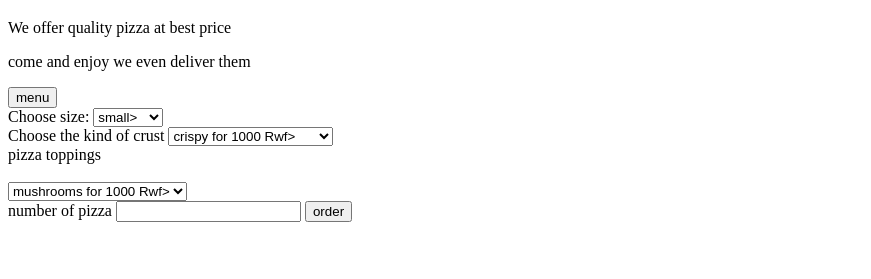
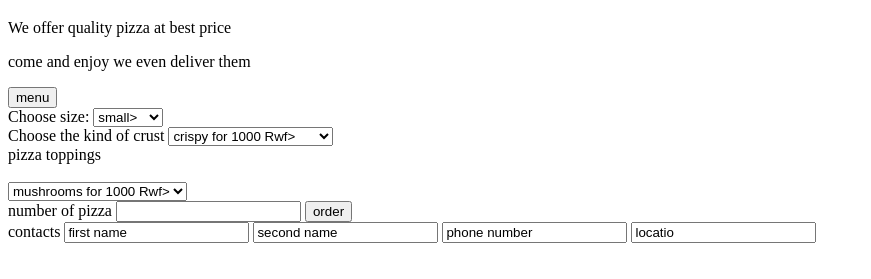
Before and after one commit to sandrineTuyizere/pizza-shop, a plain HTML site: page index.html in a window 1280 px wide. Shown: the part 61-340 px from the top of the page, without its empty margins (0-871 px from the left). Drawn offline with Linux system fonts and the light colour scheme.

Commit message:
adding a label for contacts in html

```diff
--- a/index.html
+++ b/index.html
@@ -42,5 +42,12 @@
 
     </form>
 </div>
+<form >
+    <label>contacts</label>
+    <input type="first name" value="first name">
+    <input type="second name" value="second name">
+    <input type="phone number" value="phone number">
+    <input type="location" value="locatio">
+</form>
 </body>
 </html>
```
